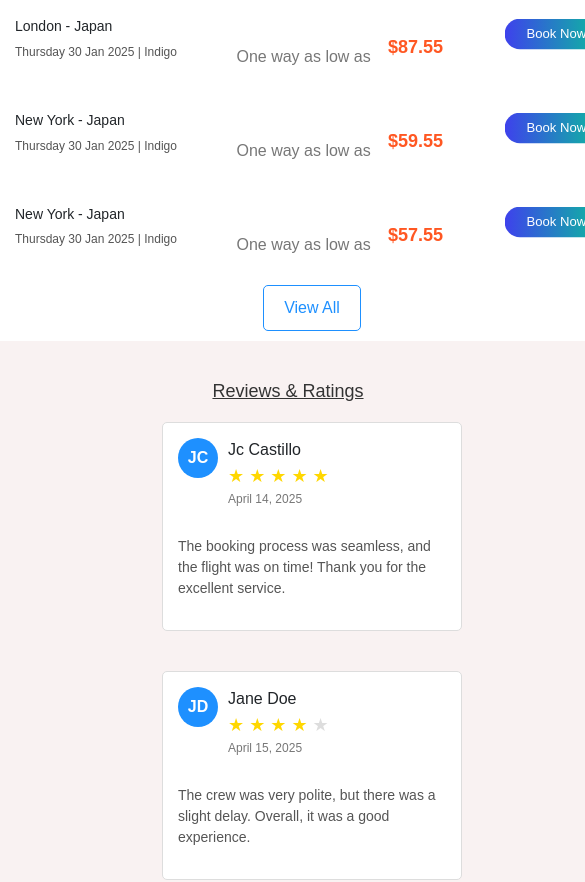
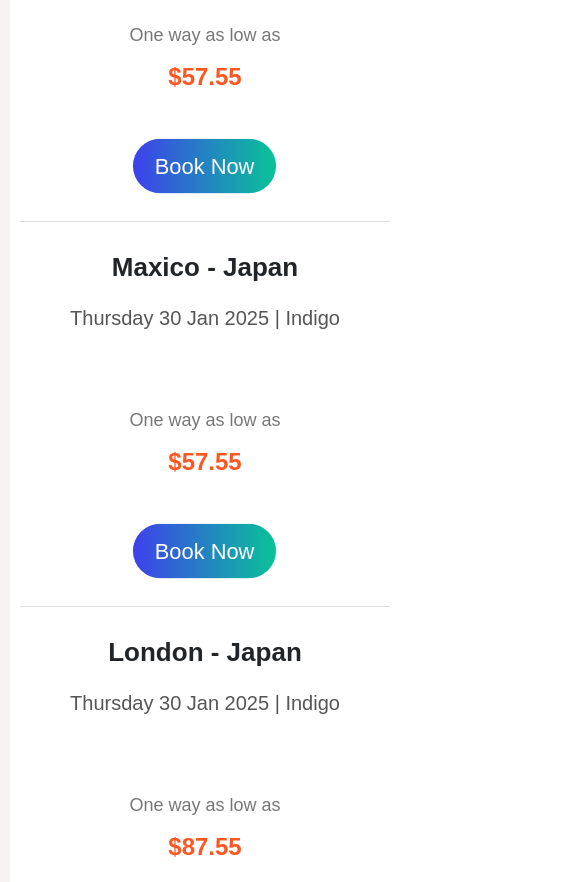
Before and after one commit to SinghNamrata04/valueutickets, a Vue app in the folder front/: page / in a window 390 px wide. Shown: the part 2360-3242 px from the top of the page, 585 px wide, since content can reach past the window. Built offline with nearby package versions, Linux system fonts and the light colour scheme; no server answers.

Commit message:
ResponsivenessUpdate

```diff
--- a/front/package.json
+++ b/front/package.json
@@ -9,6 +9,7 @@
     "preview": "vite preview"
   },
   "dependencies": {
+    "font-awesome": "^4.7.0",
     "vue": "^3.5.13",
     "vue-router": "^4.5.0"
   },
--- a/front/src/components/DealsReview.vue
+++ b/front/src/components/DealsReview.vue
@@ -323,6 +323,7 @@ export default {
   margin-right:4rem;
   }
 }
+
 @media(max-width:768px){
 .flight-deals {
   padding: 10px;
@@ -370,43 +371,59 @@ export default {
 }
 }
 @media(max-width:425px){
- .flight-deals {
-  padding: 10px;
-  width: 100%;
-}
-/* Section Title */
-.section-title {
-  font-size: 20px;
-  margin-right: -10rem;
+ .section-title {
+  font-size: 24px;
+  margin: 20px auto;
+  align-item: center;
+  font-weight: 600;
 }
 .flight-deals {
   padding: 10px;
-  width: 100%;
-  }
-  .route {
-  font-size: 14px;
-  margin-left: 5px;
+  width: 100vw;
+  margin: 10px;
+
 }
+.deal-item {
+  display: flex;
+  flex-direction:column;
+  align-items: center;
+  gap: 16px;
+  margin: auto;
+  border-bottom: 1px solid #ddd;
+}
+.route {
+  text-align:center;
+  font-size: 26px;
+  margin:  20px auto;
+  font-weight: 600;
+}
+
 .details {
-  font-size: 12px;
-  margin-left: 5px;
+  font-size: 20px;
+    margin: 10px auto;
 }
-.deal-price strong {
-  font-size: 18px;
-  margin-left: 10rem;
-  margin-bottom: 10px;
-}
-.book-now {
-
-  padding: 5px 20px;
-  font-size:12px;
-  margin-left: 15px;
-}
-.view-all {
+.price{
   margin: auto;
 }
+
+.deal-price span {
+  font-size: 18px;
+  margin: 10px auto;
 }
 
+.deal-price strong {
+  font-size: 24px;
+  margin:  10px auto;
+  text-align: center;
+}
+
+.book-now {
+  margin:  20px auto;
+  font-size: 20px;
+  padding: 10px 20px;
+}
+
+}
 
 /*-----------------Responsive Design for Review Section----------------*/
 @media(max-width:992px){
@@ -418,17 +435,12 @@ export default {
 }
 @media(max-width:425px){
 .reviews {
-  width: 300px;
+  width: 200px;
+  margin: 10px auto;
+  align-item: center;
+  grid-template-columns: repeat(auto-fit, minmax(220px, 1fr));
 }
-.page-container {
-  padding-bottom: 20px;
-  width: 160vw;
 
 }
-.section-title{
-  font-size:18px;
-  text-align:center;
-  margin-right:3rem;
-}
-}
+
 </style>
```
Also changed, not shown: 1 other file (tests, documents, lock files or other folders).
